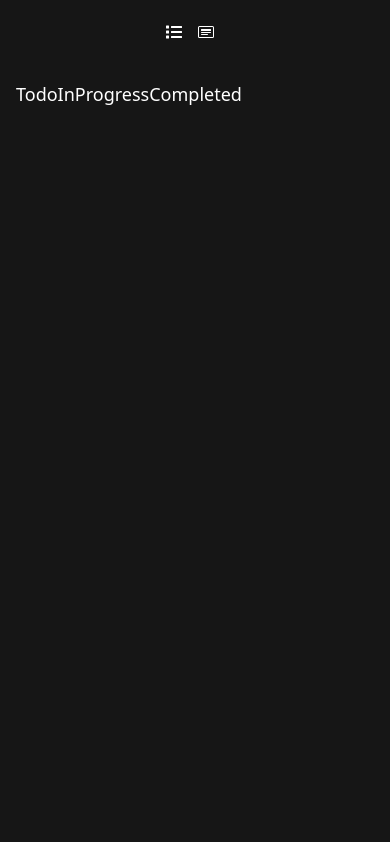
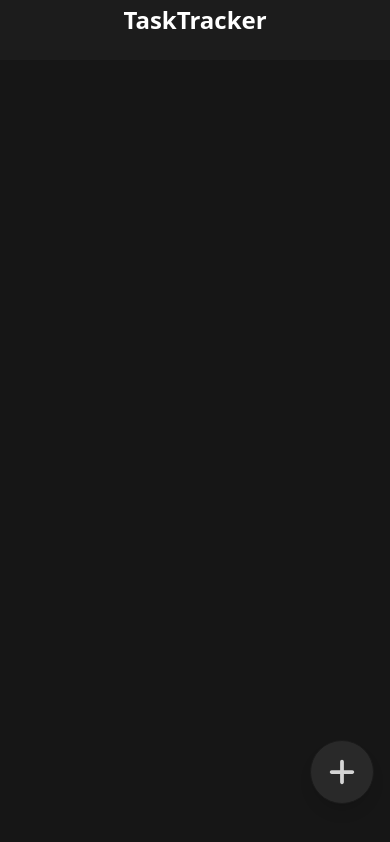
Before and after one commit to shadevkumar/task-tracker-quadB, a React (Vite) app: page / in a window 390 px wide. Built offline with nearby package versions, Linux system fonts and the light colour scheme.

Commit message:
Mobile version responsive iteration completed

```diff
--- a/index.html
+++ b/index.html
@@ -6,7 +6,7 @@
     <meta name="viewport" content="width=device-width, initial-scale=1.0" />
     <title>Task Tracker</title>
   </head>
-  <body>
+  <body class="bg-[#161616]">
     <div id="root"></div>
     <script type="module" src="/src/main.jsx"></script>
   </body>
--- a/src/App.css
+++ b/src/App.css
@@ -1,3 +1,14 @@
 @tailwind base;
 @tailwind components;
 @tailwind utilities;
+
+/* For Webkit-based browsers (Chrome, Safari and Opera) */
+.scrollbar-hide::-webkit-scrollbar {
+    display: none;
+}
+
+/* For IE, Edge and Firefox */
+.scrollbar-hide {
+    -ms-overflow-style: none;  /* IE and Edge */
+    scrollbar-width: none;  /* Firefox */
+}
--- a/src/App.jsx
+++ b/src/App.jsx
@@ -1,14 +1,22 @@
 import "./App.css";
 import Sidebar from "./components/Sidebar";
 import AllTasks from "./components/AllTasks";
+import { useSelector } from "react-redux";
+import AddTask from "./components/AddTask";
 
 function App() {
+  const showAddItemCard = useSelector((state) => state.addItemCard.flag);
   return (
     <>
-      <div className="flex bg-[#161616] min-h-screen text-white ">
+      <div
+        className={` flex max-md:flex-col bg-[#161616] min-h-screen text-white ${
+          showAddItemCard && "blur-md"
+        } `}
+      >
         <Sidebar />
         <AllTasks />
       </div>
+      {showAddItemCard && <AddTask />}
     </>
   );
 }
--- a/src/components/AddTask.jsx
+++ b/src/components/AddTask.jsx
@@ -7,6 +7,7 @@ import { useDispatch, useSelector } from "react-redux";
 import { addItemCard } from "../features/addItemCard/addItemCardSlice";
 import { v4 as uuidv4 } from "uuid";
 import { addTask, statusCheck } from "../features/taskCard/taskSlice";
+import { BiSolidError } from "react-icons/bi";
 
 const AddTask = () => {
   const dispatch = useDispatch();
@@ -17,21 +18,7 @@ const AddTask = () => {
   const [taskDescription, setTaskDescription] = useState("");
   const [status, setStatus] = useState("");
   const [selectOpen, setSelectOpen] = useState(false);
-
-  const handleTitleInput = (event) => {
-    setTaskTitle(event.target.value);
-  };
-
-  const handleCreateTask = (event) => {
-    event.preventDefault();
-
-    dispatch(addTask(taskItems));
-    dispatch(addItemCard(false));
-    setTaskTitle("");
-    setTaskDescription("");
-    dispatch(statusCheck(status));
-    setStatus("");
-  };
+  const [error, setError] = useState("");
 
   const taskItems = {
     taskid: uuidv4(),
@@ -41,6 +28,35 @@ const AddTask = () => {
     inProgress: false,
     completed: false,
   };
+
+  const handleTitleInput = (event) => {
+    setTaskTitle(event.target.value);
+  };
+
+  const handleCreateTask = (event) => {
+    event.preventDefault();
+
+    if (taskTitle.length === 0) {
+      setError("Please enter a task title");
+      return;
+    }
+
+    dispatch(addTask(taskItems));
+    dispatch(addItemCard(false));
+    setTaskTitle("");
+    setTaskDescription("");
+    dispatch(statusCheck(status));
+    setStatus("");
+    setError("");
+  };
+
+  useEffect(() => {
+    const timer = setTimeout(() => {
+      setError("");
+    }, 2000);
+
+    return () => clearTimeout(timer);
+  }, [error]);
 
   const handleClickOutside = (event) => {
     if (selectOpen) return;
@@ -61,20 +77,20 @@ const AddTask = () => {
   return (
     <div
       ref={containerRef}
-      className="absolute z-10 right-0 left-0 mx-auto justify-between flex flex-col backdrop-filter rounded-md bg-[#1c1c1c]/60 backdrop-blur-xl top-[18%] w-[55%] h-[60%]"
+      className="fixed z-50 right-0 left-0 mx-auto justify-between flex flex-col backdrop-filter rounded-md bg-[#161616] top-[25%] md:top-[18%] w-[95%] md:w-[55%] h-[50%] md:h-[60%]"
     >
       <div>
         <input
           type="text"
           value={taskTitle}
           onChange={handleTitleInput}
-          className="bg-transparent my-8 mx-8 mt-16 text-2xl font-bold focus:outline-none"
+          className="bg-transparent my-8 mx-8 mt-16 text-2xl font-bold focus:outline-none text-white"
           placeholder="Task Title"
         ></input>
         <textarea
           value={taskDescription}
           onChange={(e) => setTaskDescription(e.target.value)}
-          className="w-[90%] ml-8 bg-transparent focus:outline-none resize-none"
+          className="w-[90%] ml-8 bg-transparent focus:outline-none resize-none text-[#d1d1d1]"
           placeholder="Add Description..."
         ></textarea>
       </div>
@@ -85,7 +101,7 @@ const AddTask = () => {
           sx={{
             m: 1,
             minWidth: 120,
-            backgroundColor: "#3F3E51",
+            backgroundColor: "#292929",
             borderRadius: "6px",
           }}
         >
@@ -95,7 +111,7 @@ const AddTask = () => {
           <Select
             label="Status"
             value={status}
-            sx={{ color: "#d1d1d1" }}
+            sx={{ color: "#d1d1d1", height: "3rem" }}
             onChange={(e) => {
               setStatus(e.target.value);
             }}
@@ -110,12 +126,19 @@ const AddTask = () => {
         <div className="items-center">
           <button
             onClick={handleCreateTask}
-            className="bg-[#575AC6] shadow-inner shadow-[#000000]/40 text-sm font-bold mx-4 mr-14 px-4 py-2  rounded-md"
+            className=" h-[3rem] flex gap-2 text-sm sm:text-lg items-center  px-6 mx-6 py-2 border-[1px] border-[#1B1B1B] bg-[#292929] rounded-md hover:bg-[#2e2e2e] transition duration-300  text-[#d5d5d5] "
           >
             Create Task
           </button>
         </div>
       </div>
+
+      {error && (
+        <span className="w-56 fixed bottom-10 mx-auto left-0 right-0 px-4 py-2 bg-red-800 rounded-md flex items-center justify-center">
+          <BiSolidError className="mr-3 text-black" />
+          {error}
+        </span>
+      )}
     </div>
   );
 };
--- a/src/components/AllTasks.jsx
+++ b/src/components/AllTasks.jsx
@@ -1,21 +1,22 @@
-import { useSelector } from "react-redux";
-import AddTask from "./AddTask";
 import TaskCardsView from "./TaskCardsView";
 import TaskListView from "./TaskListView";
 import { useState } from "react";
 import { FaList } from "react-icons/fa";
 import { BsCardHeading } from "react-icons/bs";
 // import ListIcon from '@mui/icons-material/List';
+import { FaPlus } from "react-icons/fa6";
+import { useDispatch } from "react-redux";
+import { addItemCard } from "../features/addItemCard/addItemCardSlice";
 
 const AllTasks = () => {
-  const displayAddTask = useSelector((state) => state.addItemCard.flag);
+  const dispatch = useDispatch();
 
-  const [view, setView] = useState("cards"); // Default to cards view
+  const [view, setView] = useState("list"); // Default to cards view
 
   return (
     <>
-      <div className="md:w-10/12">
-        <div className="mt-4 mr-2 px-9 py-2 w-full flex justify-end ">
+      <div className="md:w-10/12 scrollbar-hide ">
+        <div className="mt-4 mr-2 max-md:hidden px-9 py-2 w-full flex justify-end ">
           <FaList
             onClick={() => {
               setView("list");
@@ -29,8 +30,16 @@ const AllTasks = () => {
             className="mx-2 cursor-pointer"
           />
         </div>
-        {view === "cards" ? <TaskCardsView /> : <TaskListView />}
-        {displayAddTask && <AddTask />}
+        {view === "list" ? <TaskListView /> : <TaskCardsView />}
+
+        <div
+          onClick={() => {
+            dispatch(addItemCard(true));
+          }}
+          className="md:hidden w-16 h-16 flex justify-center items-center fixed bottom-10 right-4 z-50   px-2 py-2 text-center font-semibold border-[1px] border-[#1B1B1B] bg-[#292929] text-[#d5d5d5] rounded-full hover:bg-[#2e2e2e] cursor-pointer text-3xl shadow-lg shadow-grey-500/40 "
+        >
+          <FaPlus className="" />
+        </div>
       </div>
     </>
   );
--- a/src/components/Sidebar.jsx
+++ b/src/components/Sidebar.jsx
@@ -6,7 +6,7 @@ const Sidebar = () => {
   const dispatch = useDispatch();
   return (
     <>
-      <div className="max-md:hidden w-2/12 min-h-screen flex flex-col justify-between items-center bg-[#1c1c1c] text-[#d1d1d1]  ">
+      <div className="max-md:hidden sticky top-0 w-2/12 min-h-screen flex flex-col justify-between items-center bg-[#1c1c1c] text-[#d1d1d1] self-start  ">
         <div className="w-full items-center justify-center my-2 py-2  flex flex-col ">
           <span className="pb-5 w-full flex items-center justify-center text-2xl my-1 font-semibold cursor-pointer text-white border-b-[1px] border-[#474747]">
             TaskTracker
@@ -17,7 +17,7 @@ const Sidebar = () => {
               onClick={() => {
                 dispatch(addItemCard(true));
               }}
-              className="bg-[#3F3E51] flex items-center gap-2 px-2 py-2 my-4 rounded-md  transition ease-in-out delay-50 hover:scale-105 hover:text-slate-50"
+              className="text-l px-2 py-2 my-2 text-center font-semibold border-[1px] border-[#1B1B1B] bg-[#292929] text-[#d5d5d5]  rounded-md hover:bg-[#2e2e2e] cursor-pointer sticky top-0 flex items-center gap-2"
             >
               <FaPlus />
               Add Task
@@ -38,6 +38,11 @@ const Sidebar = () => {
           <button>Sign in</button>
         </div>
       </div>
+      <div className="sticky top-0  z-50 bg-[#1c1c1c] md:hidden">
+        <span className="pb-5 w-full flex items-center justify-center text-2xl my-1 font-semibold cursor-pointer text-white ">
+          TaskTracker
+        </span>
+      </div>
     </>
   );
 };
--- a/src/components/TaskCardsView.jsx
+++ b/src/components/TaskCardsView.jsx
@@ -34,10 +34,13 @@ const TaskCardsView = () => {
   };
 
   return (
-    <div className="px-2 md:px-6 flex  py-6 m-2 md:m-4 justify-between ">
+    <div className="max-md:hidden px-2 md:px-6 flex  py-6 m-2 md:m-4 justify-between ">
       {Object.entries(categories).map(([category, tasks]) => (
-        <div className="md:mx-10 flex flex-col md:min-w-64" key={category}>
-          <div className="flex items-center justify-center pb-4">
+        <div
+          className="md:mx-10 flex flex-col md:min-w-64 overflow-y-scroll max-h-[82vh] scrollbar-hide"
+          key={category}
+        >
+          <div className="flex items-center justify-center pb-4 sticky top-0 bg-[#161616] z-50">
             {/* Category headers */}
             <h2 className="text-lg">
               {category.charAt(0).toUpperCase() + category.slice(1)}
@@ -46,9 +49,9 @@ const TaskCardsView = () => {
           {tasks.map((task) => (
             <div
               key={task.taskid}
-              className="relative my-2 p-2 flex flex-col justify-center items-center"
+              className="relative my-2 p-2 flex flex-col justify-center items-center  "
             >
-              <div className="task my-3 relative flex flex-col  pt-8  md:w-60 bg-[#1c1c1c] hover:bg-[#1B1B27] rounded-md">
+              <div className="task my-3 relative flex flex-col  pt-8  md:w-60 bg-[#1c1c1c] hover:bg-[#1B1B27] rounded-md ">
                 <h3
                   className={`px-4 ${
                     task.completed && "line-through text-[#676767]"
--- a/src/components/TaskListView.jsx
+++ b/src/components/TaskListView.jsx
@@ -24,12 +24,12 @@ const TaskListView = () => {
   };
 
   return (
-    <div className="px-6 py-6 m-4 justify-between ">
+    <div className="px-6 py-6 md:m-4 justify-between ">
       <ul className="">
         {tasks.map((task) => (
           <li
             key={task.taskid}
-            className=" flex items-center justify-between  my-3 relative px-4 pt-8 py-4  bg-[#1c1c1c] hover:bg-[#1B1B27] rounded-md"
+            className=" flex max-md:flex-col md:items-center justify-between  my-3 relative px-4 pt-8 py-4  bg-[#1c1c1c] hover:bg-[#1B1B27] rounded-md"
           >
             <div>
               <h3
@@ -38,7 +38,7 @@ const TaskListView = () => {
                 {task.title}
               </h3>
               <p
-                className={`text-sm  ${
+                className={`text-xs md:text-sm  ${
                   task.completed
                     ? "line-through text-[#676767]"
                     : "text-[#959595]"
@@ -48,7 +48,7 @@ const TaskListView = () => {
               </p>
             </div>
 
-            <div className="flex items-center gap-2">
+            <div className="flex items-center gap-2  max-md:flex justify-end">
               {/* Status selection FormControl */}
               <FormControl
                 variant="filled"
```
